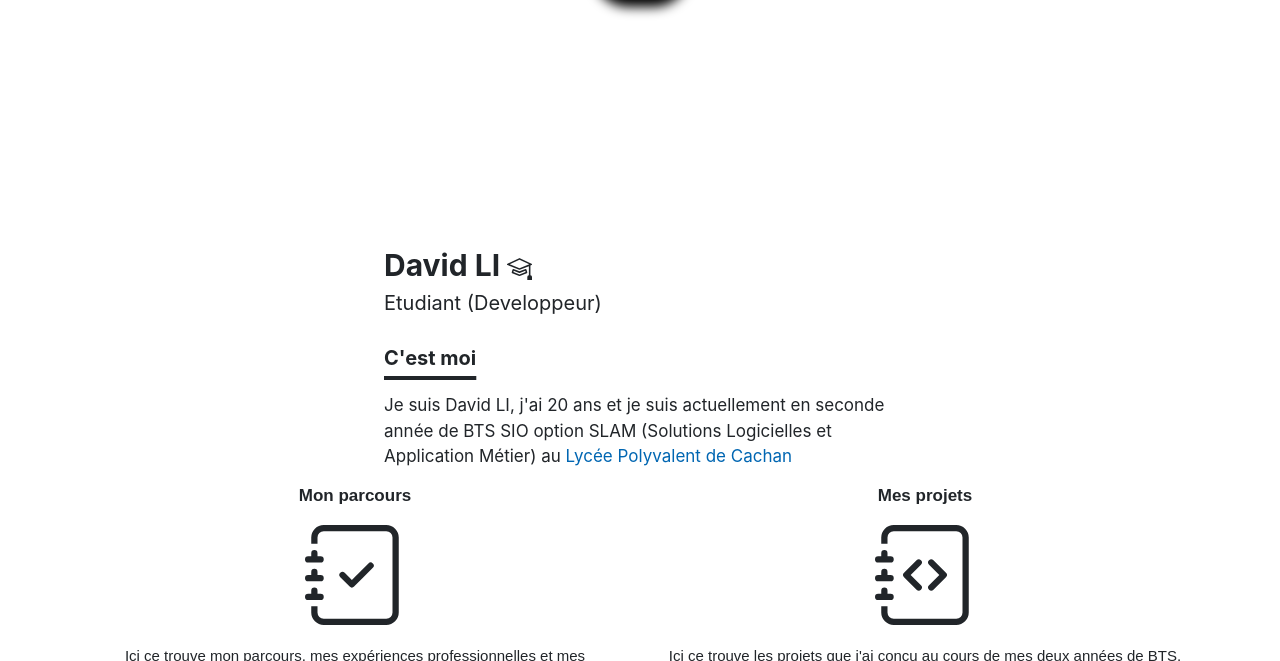
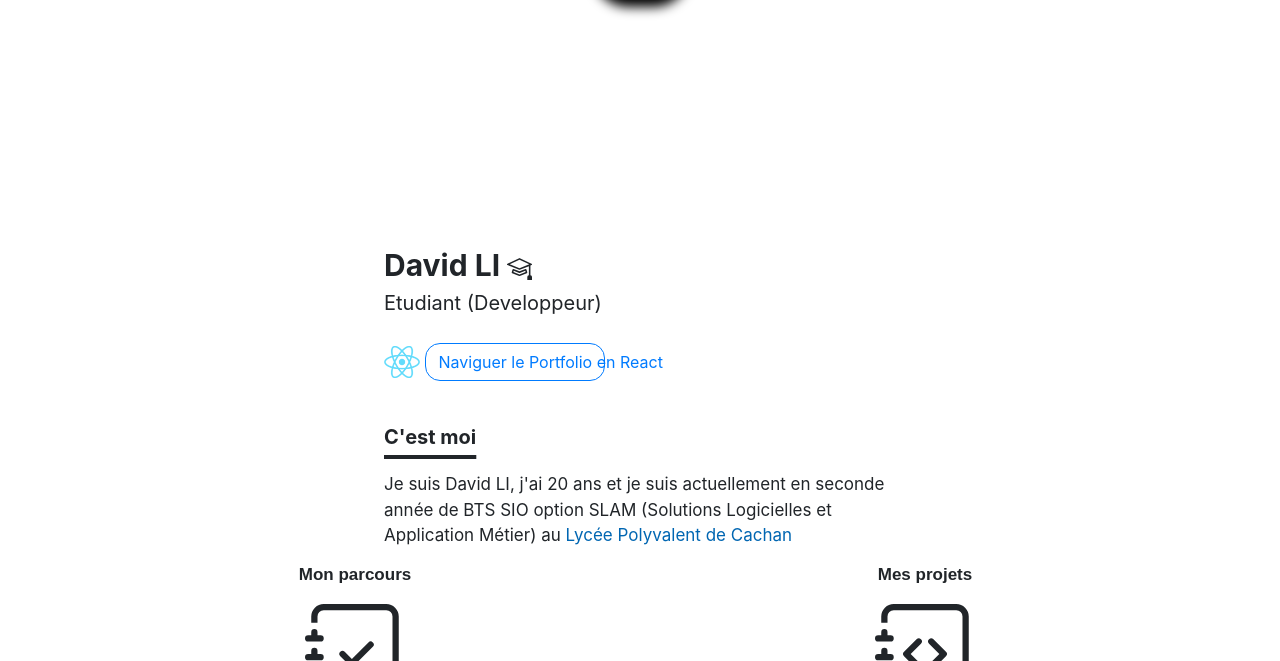
Before and after one commit to BanggEddy/BanggEddy.github.io, a plain HTML site: page index.html in a window 1280 px wide. Shown: the part 439-1100 px from the top of the page. Drawn offline with nearby package versions, Linux system fonts and the light colour scheme.

Commit message:
ajout Navlink Portfolio en ReactJS

```diff
--- a/index.html
+++ b/index.html
@@ -86,6 +86,11 @@
         <c>Etudiant (Developpeur)</c>
     </div>
 
+    <div class="quisuisje">
+        <img src="images/react.png" style="width:7%">
+        <a href="https://eddybang.github.io/" class="btn btn-outline-primary" style="transition: 1s; width:35% !important" >Naviguer le Portfolio en React</a>
+    </div>
+<br>
     <div class="cestmoi">
         <d>C'est moi</d>
     </div>
```
Also changed, not shown: parcours.html (+1 -1 lines), images/react.png (added).
